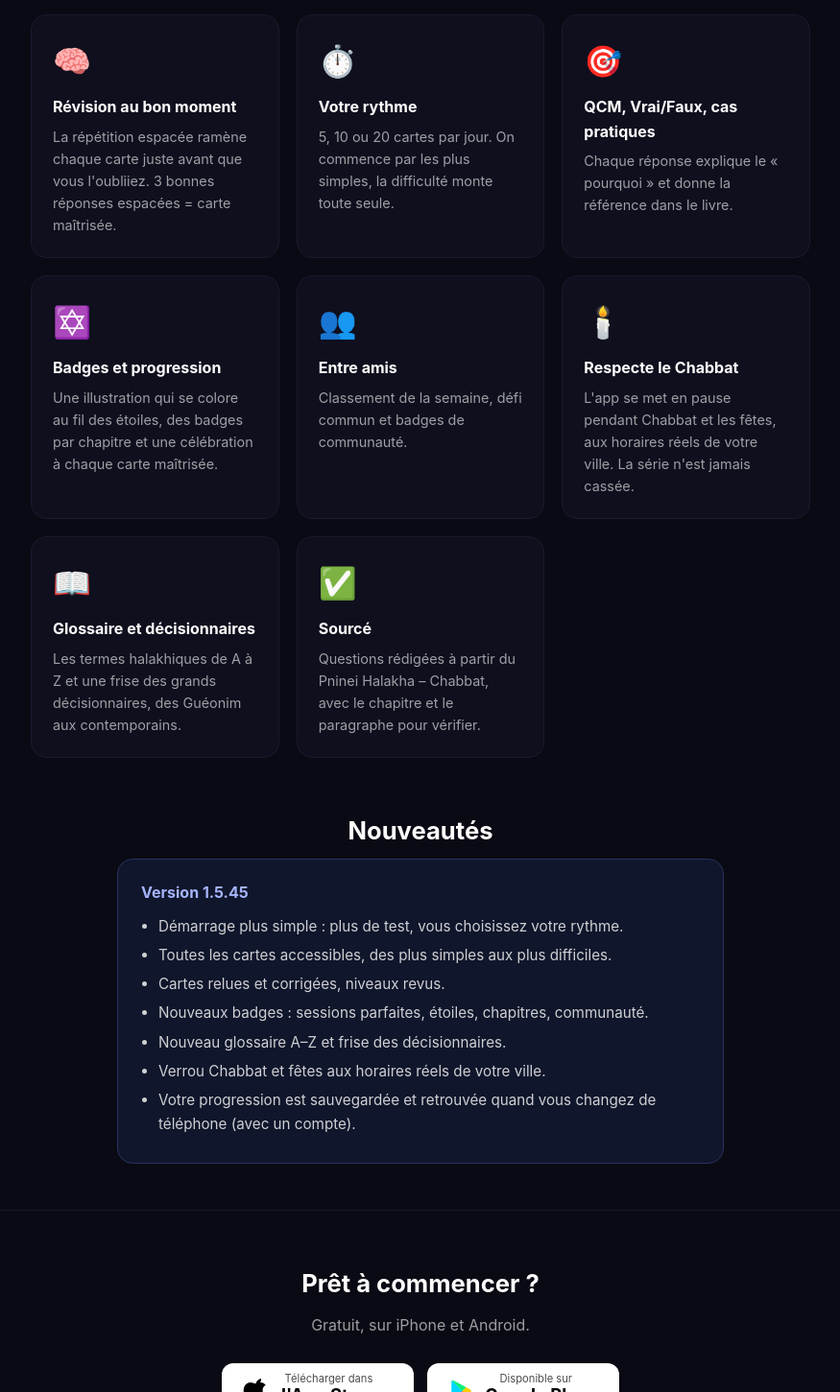
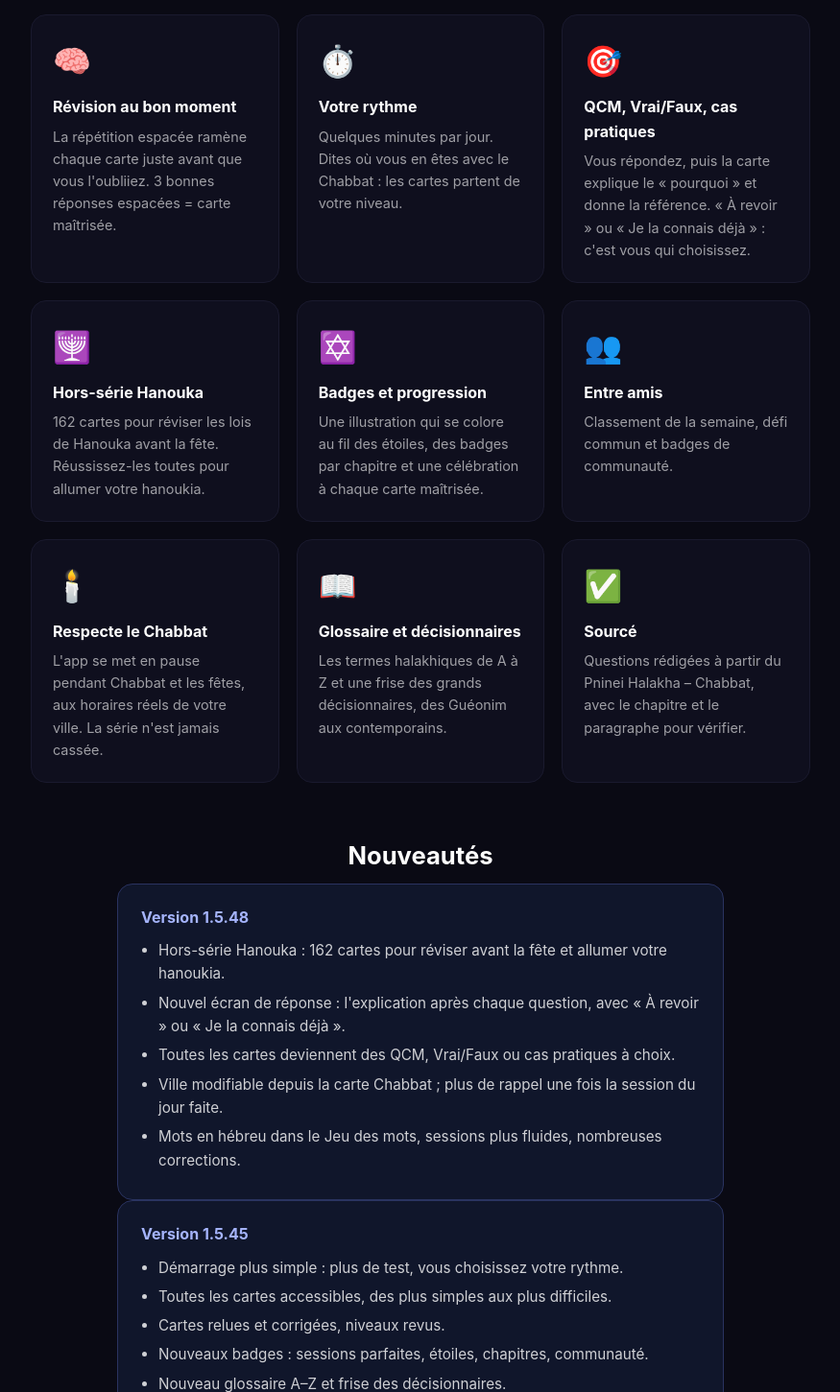
Before and after one commit to Raphencoder/zakhor-site, a plain HTML site: page index.html in a window 1280 px wide. Shown: the part 1380-2831 px from the top of the page at 96% size, without its empty margins (202-1077 px from the left). Drawn offline with Linux system fonts and the light colour scheme.

Commit message:
Site : nouveautés 1.5.48, hors-série Hanouka, nouvel écran de réponse, chiffres à jour

```diff
--- a/index.html
+++ b/index.html
@@ -93,17 +93,18 @@
 </div>
 
 <div class="stats">
-  <div class="stat"><div class="stat-num">480+</div><div class="stat-label">Cartes de halakha</div></div>
+  <div class="stat"><div class="stat-num">600+</div><div class="stat-label">Cartes de halakha</div></div>
   <div class="stat"><div class="stat-num">30</div><div class="stat-label">Chapitres couverts</div></div>
-  <div class="stat"><div class="stat-num">100+</div><div class="stat-label">Termes au glossaire</div></div>
+  <div class="stat"><div class="stat-num">150+</div><div class="stat-label">Termes au glossaire</div></div>
   <div class="stat"><div class="stat-num">70+</div><div class="stat-label">Badges à débloquer</div></div>
 </div>
 
 <h2 class="section">Ce que fait Zakhor</h2>
 <div class="features">
   <div class="feature"><div class="feature-icon">🧠</div><h3>Révision au bon moment</h3><p>La répétition espacée ramène chaque carte juste avant que vous l'oubliiez. 3 bonnes réponses espacées = carte maîtrisée.</p></div>
-  <div class="feature"><div class="feature-icon">⏱️</div><h3>Votre rythme</h3><p>5, 10 ou 20 cartes par jour. On commence par les plus simples, la difficulté monte toute seule.</p></div>
-  <div class="feature"><div class="feature-icon">🎯</div><h3>QCM, Vrai/Faux, cas pratiques</h3><p>Chaque réponse explique le « pourquoi » et donne la référence dans le livre.</p></div>
+  <div class="feature"><div class="feature-icon">⏱️</div><h3>Votre rythme</h3><p>Quelques minutes par jour. Dites où vous en êtes avec le Chabbat : les cartes partent de votre niveau.</p></div>
+  <div class="feature"><div class="feature-icon">🎯</div><h3>QCM, Vrai/Faux, cas pratiques</h3><p>Vous répondez, puis la carte explique le « pourquoi » et donne la référence. « À revoir » ou « Je la connais déjà » : c'est vous qui choisissez.</p></div>
+  <div class="feature"><div class="feature-icon">🕎</div><h3>Hors-série Hanouka</h3><p>162 cartes pour réviser les lois de Hanouka avant la fête. Réussissez-les toutes pour allumer votre hanoukia.</p></div>
   <div class="feature"><div class="feature-icon">✡️</div><h3>Badges et progression</h3><p>Une illustration qui se colore au fil des étoiles, des badges par chapitre et une célébration à chaque carte maîtrisée.</p></div>
   <div class="feature"><div class="feature-icon">👥</div><h3>Entre amis</h3><p>Classement de la semaine, défi commun et badges de communauté.</p></div>
   <div class="feature"><div class="feature-icon">🕯️</div><h3>Respecte le Chabbat</h3><p>L'app se met en pause pendant Chabbat et les fêtes, aux horaires réels de votre ville. La série n'est jamais cassée.</p></div>
@@ -113,6 +114,16 @@
 
 <section class="news" id="nouveautes">
   <h2 class="section" style="margin-top:8px">Nouveautés</h2>
+  <div class="news-card">
+    <h3>Version 1.5.48</h3>
+    <ul>
+      <li>Hors-série Hanouka : 162 cartes pour réviser avant la fête et allumer votre hanoukia.</li>
+      <li>Nouvel écran de réponse : l'explication après chaque question, avec « À revoir » ou « Je la connais déjà ».</li>
+      <li>Toutes les cartes deviennent des QCM, Vrai/Faux ou cas pratiques à choix.</li>
+      <li>Ville modifiable depuis la carte Chabbat ; plus de rappel une fois la session du jour faite.</li>
+      <li>Mots en hébreu dans le Jeu des mots, sessions plus fluides, nombreuses corrections.</li>
+    </ul>
+  </div>
   <div class="news-card">
     <h3>Version 1.5.45</h3>
     <ul>
```
